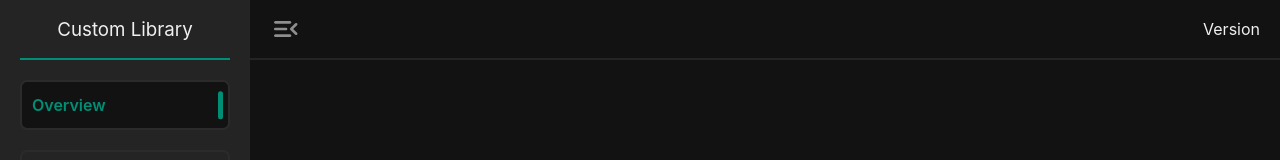
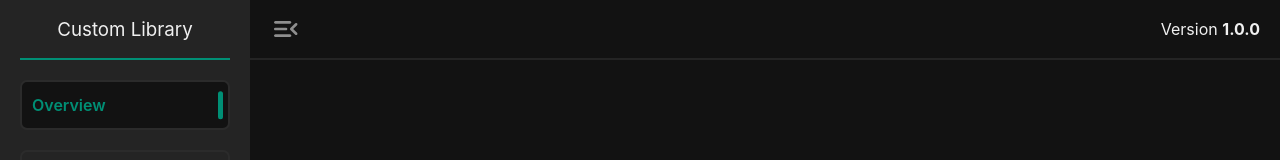
Before and after one commit to yel446/remote-library-react-template, a React app: page /overview in a window 1280 px wide. Shown: the top 160 px of the page. Built offline with nearby package versions, Linux system fonts and the light colour scheme; no server answers.

Commit message:
update version

```diff
--- a/src/docs/overview.md
+++ b/src/docs/overview.md
@@ -112,5 +112,5 @@ les éléments techniques constitutifs du projet:
 &nbsp;
 &nbsp;
 &nbsp;
-                    <img src="../assets/images/png/avatar.png" alt= “yel-avatar” height="50"> Hello!! 👋🏾   je suis **@yel446**
+                    <img src="./yel_avatar.png" alt= “yel-avatar” height="50"> Hello!! 👋🏾   je suis **@yel446**
                     retrouve-moi sur    👉🏾 [ github ](https://github.com/yel446)
--- a/src/layout/App.layout.tsx
+++ b/src/layout/App.layout.tsx
@@ -34,7 +34,7 @@ const AppLayout: React.FC = () => {
             style={{ fontSize: "2rem", color: "var(--ui-gray)" }}
           />
           <p style={{ marginLeft: "auto" }}>
-            Version <b>{LIBRARY_VERSION}</b>
+            Version <b>{LIBRARY_VERSION || "1.0.0"}</b>
           </p>
         </div>
         <div className="l-app__content-part__body">
```
